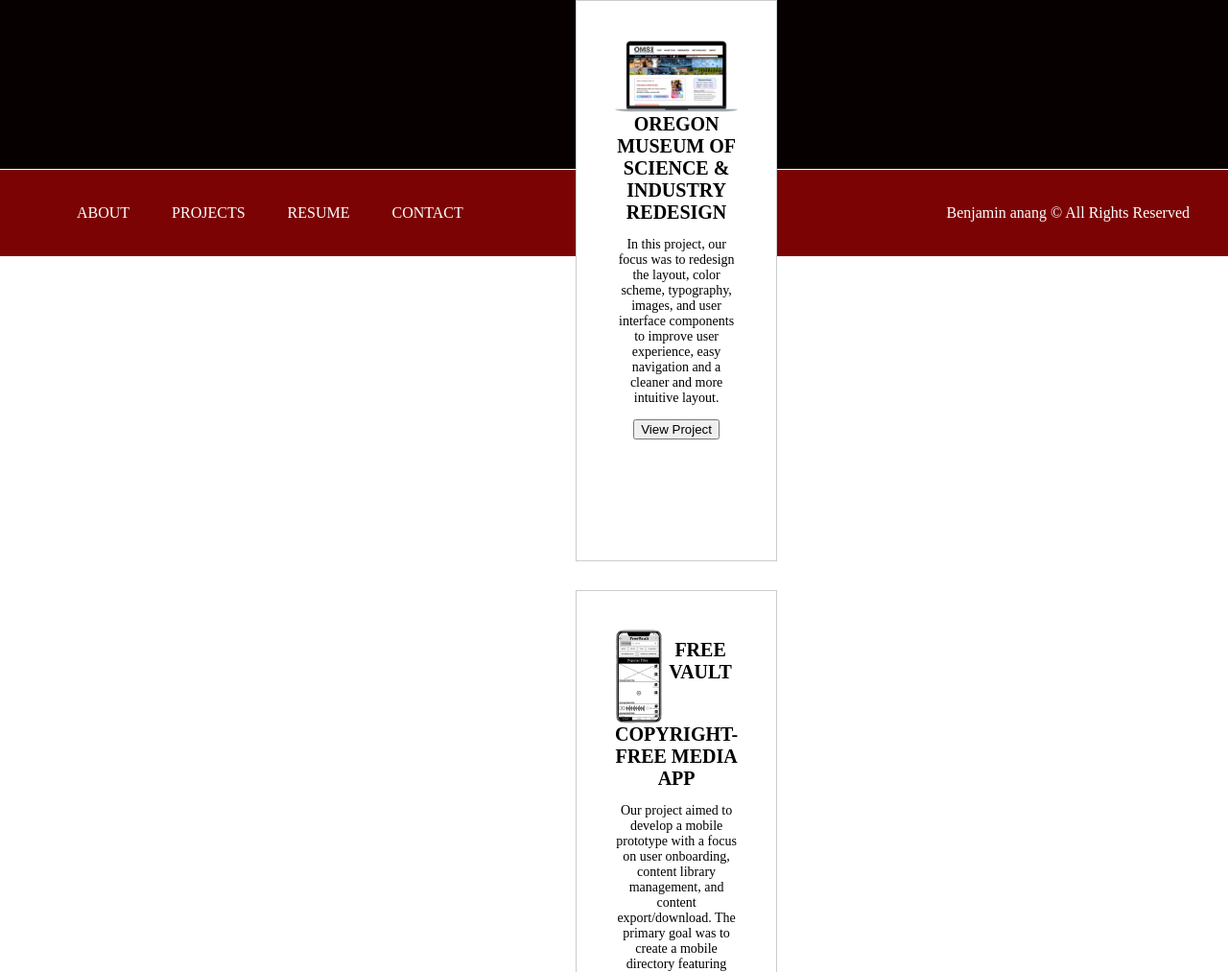
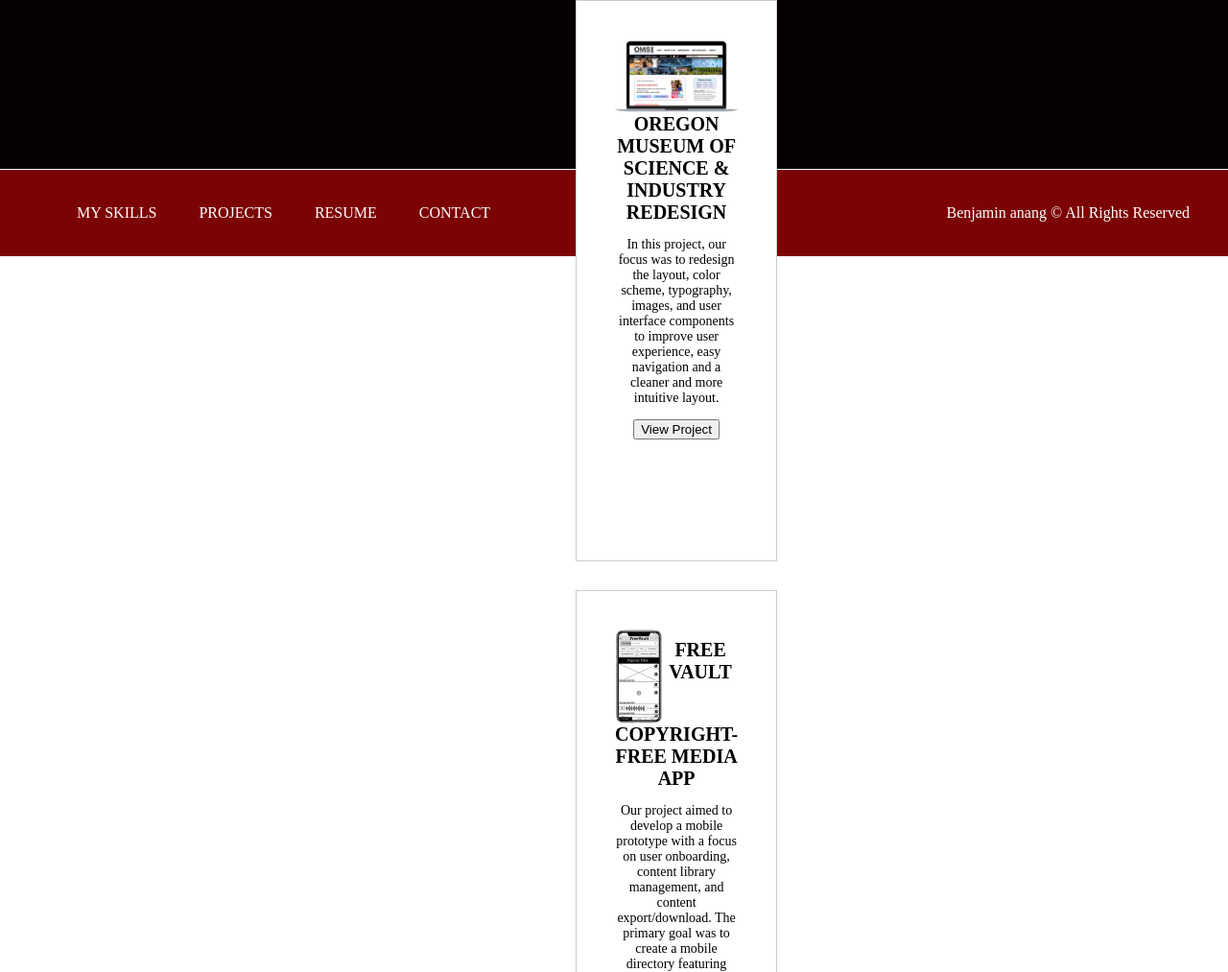
Before and after one commit to BenAnang7/UX_UI_HW_18, a plain HTML site: page my work.html in a window 1280 px wide. Shown: the part 865-1878 px from the top of the page at 96% size. Drawn offline with Linux system fonts and the light colour scheme.

Commit message:
Update my work.html

```diff
--- a/my work.html
+++ b/my work.html
@@ -68,10 +68,10 @@
   <footer>
 
     <ul>
-      <li>ABOUT</li>
-      <li>PROJECTS</li>
-      <li>RESUME</li>
-      <li>CONTACT</li>
+      <li><a href="my skills.html">MY SKILLS</a></li>
+      <li><a href="my work.html">PROJECTS</a></li>
+      <li><a href="resume.html">RESUME</a></li>
+      <li><a href="contact.html">CONTACT</a></li>
     </ul>
     <p>Benjamin anang © All Rights Reserved</p>
   </footer>
```
